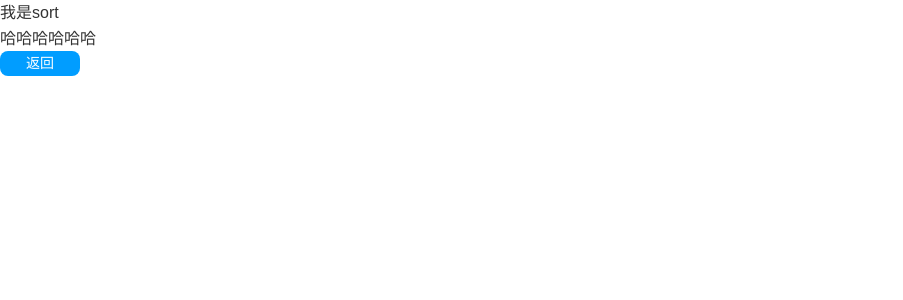
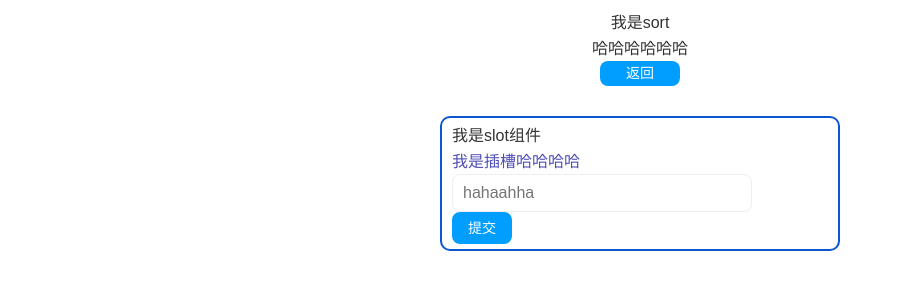
Before and after one commit to bwu-suai/vue-demo, a Vue app: page /mas/sort in a window 1280 px wide. Shown: the top 300 px of the page, without its empty margins (0-903 px from the left). Built offline with nearby package versions, Linux system fonts and the light colour scheme.

Commit message:
添加element ui框架和插槽表单代码等

```diff
--- a/package.json
+++ b/package.json
@@ -9,6 +9,7 @@
     "preview": "vite preview"
   },
   "dependencies": {
+    "element-plus": "^2.11.4",
     "pinia": "^3.0.3",
     "vue": "^3.5.21",
     "vue-router": "^4.5.1"
--- a/src/components/HelloWorld.vue
+++ b/src/components/HelloWorld.vue
@@ -5,6 +5,10 @@
     <div>这个是我的num：{{ num }}</div>
 
     <button @click="invokeParent">我调用父组件方法</button>
+
+    <div>
+      <el-button>去微软上课</el-button>
+    </div>
   </div>
 </template>
 
--- /dev/null
+++ b/src/components/slotCom.vue
@@ -0,0 +1,60 @@
+<template>
+  <div class="slotCom">
+    <div>我是slot组件</div>
+    <slot></slot>
+
+    <form ref="formRef" @submit.prevent="submitFn">
+      <div class="formView">
+        <input type="text" name="username" placeholder="hahaahha" />
+      </div>
+
+      <button type="submit">提交</button>
+    </form>
+  </div>
+</template>
+
+<script lang="ts" setup>
+import { useTemplateRef } from "vue";
+
+const formRef = useTemplateRef("formRef");
+
+const submitFn = () => {
+  const formData = new FormData(formRef.value);
+ const username = formData.get('username');
+
+  console.log(username);
+};
+</script>
+
+<style lang="scss" scoped>
+.slotCom {
+  width: 400px;
+  height: max-content;
+  border: 2px solid #0b57d0;
+  border-radius: 10px;
+  padding: 5px 10px;
+  margin-top: 30px;
+
+  .formView {
+    width: 300px;
+    border: 1px solid #eee;
+    border-radius: 8px;
+    padding: 5px 10px;
+    box-sizing: border-box;
+  }
+
+  button {
+    min-width: 60px;
+    padding: 5px 8px;
+    box-sizing: border-box;
+    background-color: #019dff;
+    border-radius: 8px;
+    display: flex;
+    align-items: center;
+    justify-content: center;
+    font-size: 14px;
+    color: #fff;
+    cursor: pointer;
+  }
+}
+</style>
--- a/src/main.ts
+++ b/src/main.ts
@@ -3,9 +3,12 @@ import "./style.css";
 import App from "./App.vue";
 import { createPinia } from "pinia";
 import router from "./router";
+import "element-plus/dist/index.css";
+import ElementPlus from "element-plus";
 
 const app = createApp(App);
 
 app.use(createPinia());
 app.use(router);
+app.use(ElementPlus);
 app.mount("#app");
--- a/src/pages/home/index.vue
+++ b/src/pages/home/index.vue
@@ -5,7 +5,6 @@
 
     <button class="marginB" @click="clickButton">点击我store.count++</button>
     <button class="marginB" @click="setHelloNum">点击我子组件num变化</button>
-
     <div>
       <button class="marginB" @click="goSortFun()">点击跳转sort</button>
     </div>
--- a/src/pages/sort/index.vue
+++ b/src/pages/sort/index.vue
@@ -1,13 +1,19 @@
 <template>
-  <div>我是sort</div>
-  <div>{{ store.msg }}</div>
-  <div class="backClass" @click="goback()">返回</div>
+  <div class="sortPage">
+    <div>我是sort</div>
+    <div>{{ store.msg }}</div>
+    <div class="backClass" @click="goback()">返回</div>
+    <slotCom>
+      <div class="mySlot">我是插槽哈哈哈哈</div>
+    </slotCom>
+  </div>
 </template>
 
 <script setup lang="ts">
 import { userNumStore } from "@/store/index";
 import { onMounted } from "vue";
 import { useRoute, useRouter } from "vue-router";
+import slotCom from "@/components/slotCom.vue";
 const store = userNumStore();
 const route = useRoute();
 const router = useRouter();
@@ -22,6 +28,19 @@ const goback = () => {
 </script>
 
 <style scoped lang="scss">
+.sortPage {
+  width: 100%;
+  display: flex;
+  align-items: center;
+  flex-direction: column;
+  padding: 10px;
+  box-sizing: border-box;
+
+  .mySlot {
+    color: #4f4eb8;
+  }
+}
+
 .backClass {
   width: 80px;
   height: 25px;
```
Also changed, not shown: 1 other file (tests, documents, lock files or other folders).
